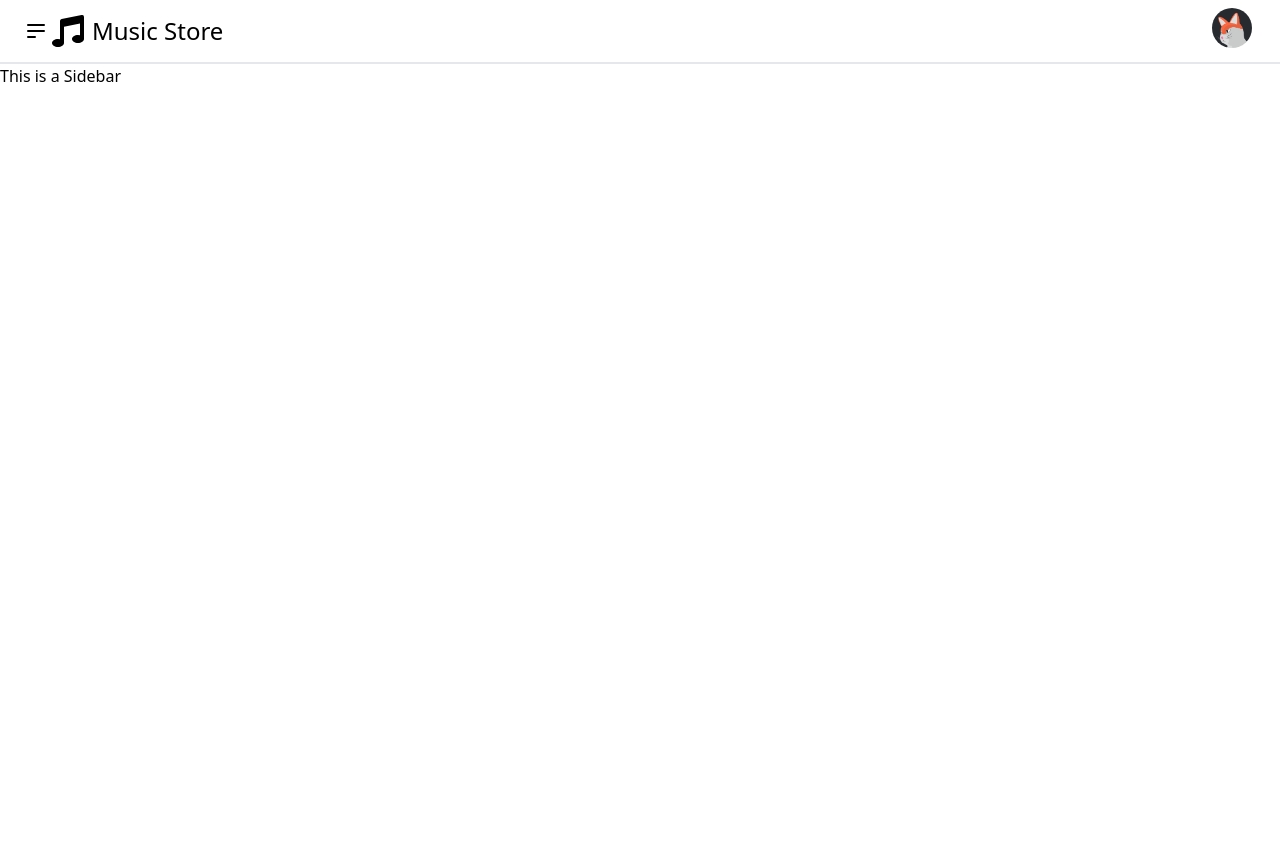
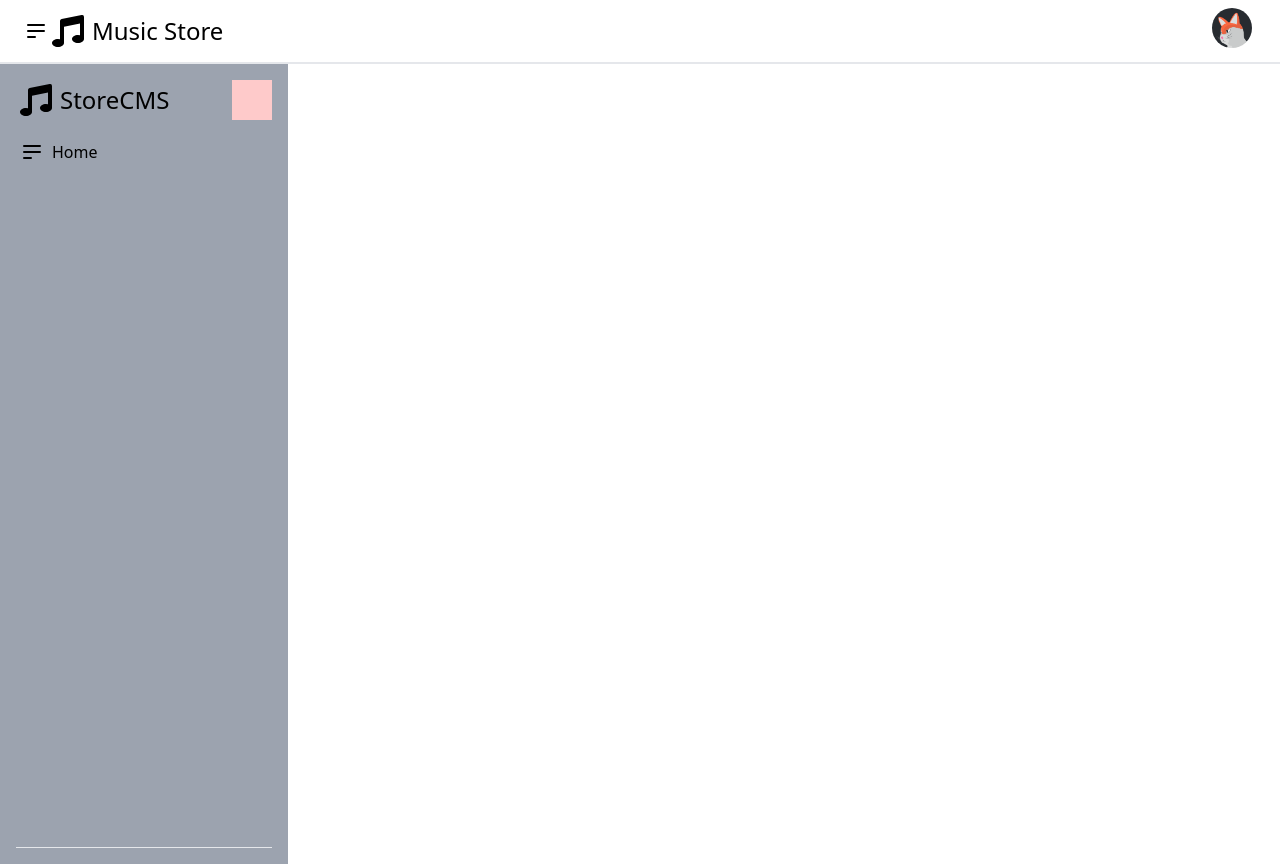
Before and after one commit to samueladitia95/music-store-admin, a Next.js app: page / in a window 1280 px wide. Before the commit the page ends 800 px from the top, so only its background shows below. Built offline with nearby package versions, Linux system fonts and the light colour scheme.

Commit message:
Add Sidebar component skeleton

```diff
--- a/components/Navbar/index.tsx
+++ b/components/Navbar/index.tsx
@@ -6,7 +6,7 @@ const Navbar: NextPage = () => {
     <nav className="sticky top-0 bg-gray border-b-2">
       <div className="px-6 py-2 mx-auto flex justify-between">
         <div className="flex content-center items-center">
-          {/* Logo Menu */}
+          {/* Menu Button */}
           <svg
             xmlns="http://www.w3.org/2000/svg"
             className="h-6 w-6"
@@ -22,7 +22,7 @@ const Navbar: NextPage = () => {
             />
           </svg>
           <div className="flex items-center space-x-1">
-            {/* Logo Title */}
+            {/* Logo */}
             <svg
               xmlns="http://www.w3.org/2000/svg"
               className="h-10 w-10"
--- a/components/Sidebar/index.tsx
+++ b/components/Sidebar/index.tsx
@@ -1,7 +1,75 @@
 import type { NextPage } from "next";
+import Link from "next/link";
 
 const Sidebar: NextPage = () => {
-  return <h1>This is a Sidebar</h1>;
+  return (
+    <div className="h-screen w-72">
+      <div className="bg-gray-400  flex flex-col min-h-screen w-72 p-4">
+        {/* Header  */}
+        <div className="flex justify-between">
+          {/* Logo */}
+          <div className="flex items-center space-x-1">
+            {/* Logo Title */}
+            <svg
+              xmlns="http://www.w3.org/2000/svg"
+              className="h-10 w-10"
+              viewBox="0 0 20 20"
+              fill="currentColor"
+            >
+              <path d="M18 3a1 1 0 00-1.196-.98l-10 2A1 1 0 006 5v9.114A4.369 4.369 0 005 14c-1.657 0-3 .895-3 2s1.343 2 3 2 3-.895 3-2V7.82l8-1.6v5.894A4.37 4.37 0 0015 12c-1.657 0-3 .895-3 2s1.343 2 3 2 3-.895 3-2V3z" />
+            </svg>
+            <span className="text-2xl font-medium">StoreCMS</span>
+          </div>
+
+          {/* Close Button */}
+          <svg
+            xmlns="http://www.w3.org/2000/svg"
+            className="h-10 w-10 bg-red-200"
+            viewBox="0 0 20 20"
+            fill="currentColor"
+          >
+            <path d="M6 18L18 6M6 6l12 12" />
+          </svg>
+        </div>
+
+        {/* Navigation + Footer */}
+        <div className="flex flex-col flex-1 space-y-4 justify-around">
+          {/* Navigation */}
+          <div className="flex-1 flex flex-col space-y-2 pt-4">
+            {/* Navigation Item */}
+            <span className="font-medium">
+              <span
+                v-if="navigation.link"
+                className="flex justify-between p-1 hover:bg-gray-200 rounded"
+              >
+                <Link href="www.google.com">
+                  <span className="flex space-x-2 items-center">
+                    <svg
+                      xmlns="http://www.w3.org/2000/svg"
+                      className="h-6 w-6"
+                      fill="none"
+                      viewBox="0 0 24 24"
+                      stroke="currentColor"
+                      strokeWidth="2"
+                    >
+                      <path
+                        strokeLinecap="round"
+                        strokeLinejoin="round"
+                        d="M4 6h16M4 12h16M4 18h7"
+                      />
+                    </svg>
+                    <p>Home</p>
+                  </span>
+                </Link>
+              </span>
+            </span>
+          </div>
+
+          <hr />
+        </div>
+      </div>
+    </div>
+  );
 };
 
 export default Sidebar;
```
